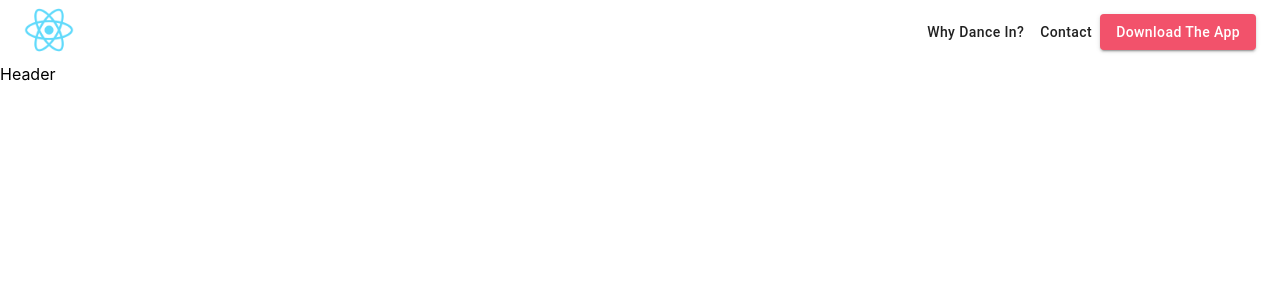
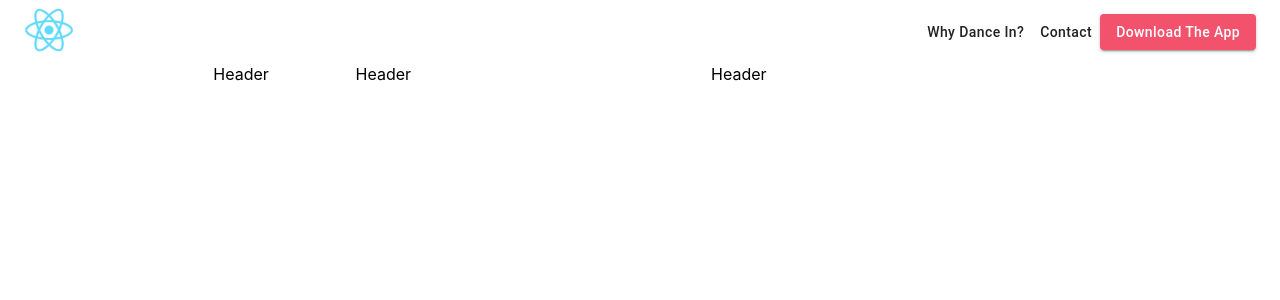
Before and after one commit to gerardcastell/dancein-prototype, a React (Create React App) app: page / in a window 1280 px wide. Shown: the top 300 px of the page. Built offline with nearby package versions, Linux system fonts and the light colour scheme.

Commit message:
[ADD] grid layout config

```diff
--- a/src/components/GridLayout.tsx
+++ b/src/components/GridLayout.tsx
@@ -3,8 +3,20 @@ import Grid from "@material-ui/core/Grid";
 export default () => {
   return (
     <div>
-      <Grid container direction='column'>
-        <Grid>Header</Grid>
+      <Grid container>
+        <Grid item xs={2}></Grid>
+        <Grid item container xs={8}>
+          <Grid item container direction='column' xs={2}>
+            Header
+          </Grid>
+          <Grid item container direction='column' xs={5}>
+            Header
+          </Grid>
+          <Grid item container direction='column' xs={5}>
+            Header
+          </Grid>
+        </Grid>
+        <Grid item xs={2}></Grid>
       </Grid>
     </div>
   );
```
Also changed, not shown: src/components/DanceStyleCard.tsx (added, +26 -0 lines), src/components/DanceStyles.tsx (added, +7 -0 lines).
